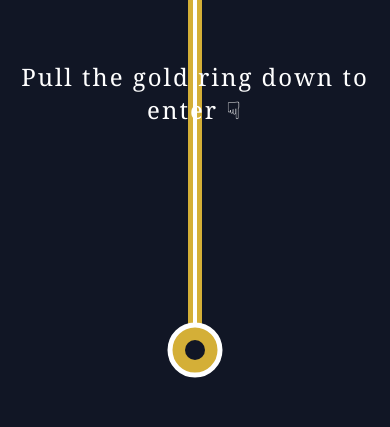
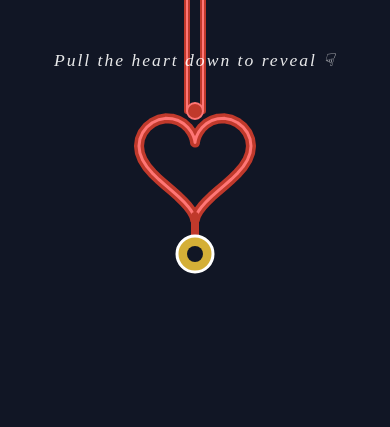
Before and after one commit to markamer04-crypto/Test, a plain HTML site: page index.html in a window 390 px wide. Drawn offline with Linux system fonts and the light colour scheme.

Commit message:
Update index.html

```diff
--- a/index.html
+++ b/index.html
@@ -10,6 +10,9 @@
             --primary-gold: #d4af37;
             --soft-white: #fcfaf7;
             --text-dark: #2c2c2c;
+            --bg-dark: #111625;
+            --ruby-red: #c0392b;
+            --accent-red: #e74c3c;
         }
 
         * {
@@ -39,13 +42,15 @@
             left: 0 !important;
             width: 100vw !important;
             height: 100vh !important;
-            background: #111625 !important;
+            background: var(--bg-dark) !important;
             z-index: 999999 !important;
             display: flex !important;
             flex-direction: column !important;
             align-items: center !important;
             justify-content: flex-start !important;
-            transition: transform 0.8s ease-in-out, opacity 0.8s ease-in-out;
+            transition: transform 0.8s cubic-bezier(0.16, 1, 0.3, 1), opacity 0.8s ease-in-out;
+            user-select: none;
+            -webkit-user-select: none;
         }
 
         #rope-overlay.revealed {
@@ -55,13 +60,16 @@
         }
 
         .rope-instruction {
-            margin-top: 60px;
+            margin-top: 50px;
             color: #ffffff;
-            font-size: 1.5rem;
+            font-size: clamp(1.1rem, 2.5vw, 1.6rem);
             letter-spacing: 2px;
             text-align: center;
             pointer-events: none;
             z-index: 1000000;
+            font-family: 'Times New Roman', serif;
+            font-style: italic;
+            opacity: 0.9;
         }
 
         #pull-canvas {
@@ -76,6 +84,35 @@
 
         #pull-canvas:active {
             cursor: grabbing;
+        }
+
+        /* --- AUDIO CONTROLLER BUTTON --- */
+        #music-toggle {
+            position: fixed;
+            top: 20px;
+            right: 20px;
+            z-index: 99999;
+            background: rgba(255, 255, 255, 0.85);
+            border: 2px solid var(--primary-gold);
+            border-radius: 50%;
+            width: 48px;
+            height: 48px;
+            display: flex;
+            align-items: center;
+            justify-content: center;
+            cursor: pointer;
+            box-shadow: 0 4px 15px rgba(0,0,0,0.15);
+            transition: all 0.3s ease;
+            backdrop-filter: blur(5px);
+        }
+
+        #music-toggle:hover {
+            transform: scale(1.1);
+            background: #ffffff;
+        }
+
+        #music-toggle span {
+            font-size: 1.3rem;
         }
 
         /* --- WEBSITE CONTENT STYLES --- */
@@ -98,6 +135,7 @@
             margin-bottom: 0.5rem;
             font-style: italic;
             letter-spacing: 3px;
+            color: var(--primary-gold);
         }
 
         .hero .subtitle {
@@ -263,20 +301,29 @@
             margin: 0 auto;
         }
 
-        .mini-moment-box img {
+        .mini-moment-box {
+            background: white;
+            border-radius: 12px;
+            overflow: hidden;
+            box-shadow: 0 5px 15px rgba(0,0,0,0.05);
+        }
+
+        .placeholder-card {
             width: 100%;
             aspect-ratio: 3 / 4;
-            object-fit: cover;
-            border-radius: 12px 12px 0 0;
+            background: linear-gradient(135deg, #d4af37 0%, #16213e 100%);
+            display: flex;
+            align-items: center;
+            justify-content: center;
+            color: white;
+            font-size: 3rem;
         }
 
         .mini-moment-label {
             padding: 15px;
             font-size: clamp(0.9rem, 2vw, 1.1rem);
             color: var(--text-dark);
-            background: white;
-            border-radius: 0 0 12px 12px;
-            box-shadow: 0 5px 15px rgba(0,0,0,0.05);
+            text-align: center;
         }
 
         #gallery {
@@ -291,12 +338,18 @@
             margin-top: 30px;
         }
 
-        .gallery-grid img {
+        .gallery-card {
             width: 100%;
             height: 280px;
-            object-fit: cover;
+            background: linear-gradient(135deg, #2c2c2c, #1a1a2e);
             border-radius: 12px;
             box-shadow: 0 5px 15px rgba(0,0,0,0.08);
+            display: flex;
+            align-items: center;
+            justify-content: center;
+            color: #d4af37;
+            font-size: 2rem;
+            border: 1px solid rgba(212, 175, 55, 0.2);
         }
 
         .rsvp-form {
@@ -349,21 +402,29 @@
 
     <!-- 1. FULLSCREEN PULL ROPE OVERLAY -->
     <div id="rope-overlay">
-        <div class="rope-instruction">Pull the gold ring down to enter ☟</div>
+        <div class="rope-instruction">Pull the heart down to reveal ☟</div>
         <canvas id="pull-canvas"></canvas>
     </div>
 
-    <!-- 2. FLOATING PETALS CONTAINER -->
+    <!-- 2. MUSIC CONTROL & AUDIO ELEMENT -->
+    <button id="music-toggle" title="Toggle Music" aria-label="Toggle Music">
+        <span id="music-icon">🎵</span>
+    </button>
+    <audio id="wedding-audio" loop preload="auto">
+        <source src="https://cdn.pixabay.com/download/audio/2022/05/27/audio_1808fbf07a.mp3?filename=romantic-wedding-piano-112188.mp3" type="audio/mpeg">
+    </audio>
+
+    <!-- 3. FLOATING PETALS CONTAINER -->
     <div id="petal-container"></div>
 
-    <!-- 3. HERO SECTION -->
+    <!-- 4. HERO SECTION -->
     <header class="hero">
         <h1>Our Story</h1>
         <div class="subtitle">Join us in celebrating our journey</div>
         <p>Save the Date</p>
     </header>
 
-    <!-- 4. COUNTDOWN SECTION -->
+    <!-- 5. COUNTDOWN SECTION -->
     <section id="countdown-section">
         <h2>Days until the Wedding</h2>
         <div id="countdown">
@@ -374,7 +435,7 @@
         </div>
     </section>
 
-    <!-- 5. LOCATION DETAILS SECTION -->
+    <!-- 6. LOCATION DETAILS SECTION -->
     <section id="location-details">
         <div class="details-container">
             <a href="https://maps.app.goo.gl/VaBfb3qn3Z6wrkBS7" target="_blank" class="location-card-link">
@@ -401,41 +462,30 @@
         </div>
     </section>
 
-    <!-- 6. MINI MOMENT SECTION -->
+    <!-- 7. MINI MOMENT SECTION -->
     <section id="special-note">
         <div class="mini-moment-container">
             <div class="mini-moment-box">
-                <img src="wedding (18).jpeg" alt="Food and Fun">
+                <div class="placeholder-card">🥂</div>
                 <div class="mini-moment-label">Food? No worries we got you covered 😉</div>
             </div>
         </div>
     </section>
 
-    <!-- 7. GALLERY SECTION -->
+    <!-- 8. GALLERY SECTION -->
     <section id="gallery">
         <h2>Captured Moments</h2>
         <div class="gallery-grid">
-            <img src="wedding (1).jpeg" alt="Moment 1">
-            <img src="wedding (2).jpeg" alt="Moment 2">
-            <img src="wedding (3).jpeg" alt="Moment 3">
-            <img src="wedding (4).jpeg" alt="Moment 4">
-            <img src="wedding (5).jpeg" alt="Moment 5">
-            <img src="wedding (6).jpeg" alt="Moment 6">
-            <img src="wedding (7).jpeg" alt="Moment 7">
-            <img src="wedding (8).jpeg" alt="Moment 8">
-            <img src="wedding (9).jpeg" alt="Moment 9">
-            <img src="wedding (10).jpeg" alt="Moment 10">
-            <img src="wedding (11).jpeg" alt="Moment 11">
-            <img src="wedding (12).jpeg" alt="Moment 12">
-            <img src="wedding (13).jpeg" alt="Moment 13">
-            <img src="wedding (14).jpeg" alt="Moment 14">
-            <img src="wedding (15).jpeg" alt="Moment 15">
-            <img src="wedding (16).jpeg" alt="Moment 16">
-            <img src="wedding (17).jpeg" alt="Moment 17">
+            <div class="gallery-card">💖</div>
+            <div class="gallery-card">💍</div>
+            <div class="gallery-card">✨</div>
+            <div class="gallery-card">🕊️</div>
+            <div class="gallery-card">🌸</div>
+            <div class="gallery-card">🥂</div>
         </div>
     </section>
 
-    <!-- 8. RSVP SECTION -->
+    <!-- 9. RSVP SECTION -->
     <section id="rsvp">
         <h2>Will You Join Us?</h2>
         <form class="rsvp-form" id="rsvpForm">
@@ -449,52 +499,67 @@
         </form>
     </section>
 
-    <!-- 9. FOOTER -->
+    <!-- 10. FOOTER -->
     <footer>
         <p>Created with Love &copy; 2026</p>
     </footer>
 
-    <!-- JAVASCRIPT -->
     <script>
         window.addEventListener('load', () => {
-            // 1. PULL ROPE PHYSICS ENGINE
             const canvas = document.getElementById('pull-canvas');
             const overlay = document.getElementById('rope-overlay');
+            const audio = document.getElementById('wedding-audio');
+            const musicToggle = document.getElementById('music-toggle');
+            const musicIcon = document.getElementById('music-icon');
 
+            let isAudioPlaying = false;
+
+            // Function to safely play audio on user interaction
+            function playMusic() {
+                if (audio && !isAudioPlaying) {
+                    audio.play().then(() => {
+                        isAudioPlaying = true;
+                        if (musicIcon) musicIcon.innerText = '🎵';
+                    }).catch(err => {
+                        console.log('Audio playback prevented or waiting for interaction:', err);
+                    });
+                }
+            }
+
+            // Music Mute/Unmute Toggle Button
+            if (musicToggle) {
+                musicToggle.addEventListener('click', () => {
+                    if (isAudioPlaying) {
+                        audio.pause();
+                        isAudioPlaying = false;
+                        musicIcon.innerText = '🔇';
+                    } else {
+                        audio.play();
+                        isAudioPlaying = true;
+                        musicIcon.innerText = '🎵';
+                    }
+                });
+            }
+
+            // --- RED SMALL HEART ROPE PHYSICS ENGINE ---
             if (canvas && overlay) {
                 const ctx = canvas.getContext('2d');
                 let width = 0, height = 0;
                 let isDragging = false;
+                let startDragY = 0;
 
-                let points = [];
-                const numPoints = 20;
-                let baseRopeLength = 300;
-                let currentPullY = 0;
-                const pullThreshold = 160;
+                let offsetY = 0;
+                let targetOffsetY = 0;
+                let velocityY = 0;
+
+                const pullThreshold = 180; // Distance to pull down to unlock
 
                 function resize() {
                     width = canvas.width = window.innerWidth || document.documentElement.clientWidth || 800;
                     height = canvas.height = window.innerHeight || document.documentElement.clientHeight || 600;
-                    baseRopeLength = Math.min(height * 0.45, 350);
-                    initRope();
                 }
 
-                function initRope() {
-                    points = [];
-                    const startX = width / 2;
-                    const segmentLen = baseRopeLength / numPoints;
-
-                    for (let i = 0; i <= numPoints; i++) {
-                        points.push({
-                            x: startX,
-                            y: i * segmentLen,
-                            vx: 0,
-                            vy: 0
-                        });
-                    }
-                }
-
-                function getPointer(e) {
+                function getPointerPos(e) {
                     const rect = canvas.getBoundingClientRect();
                     const clientX = e.touches ? e.touches[0].clientX : e.clientX;
                     const clientY = e.touches ? e.touches[0].clientY : e.clientY;
@@ -502,96 +567,145 @@
                 }
 
                 function onStart(e) {
-                    const pos = getPointer(e);
-                    const handle = points[points.length - 1];
-                    const dist = Math.hypot(pos.x - handle.x, pos.y - handle.y);
-                    if (dist < 100) {
+                    const pos = getPointerPos(e);
+                    const centerX = width / 2;
+                    if (Math.abs(pos.x - centerX) < 120 && pos.y > 0 && pos.y < height * 0.75) {
                         isDragging = true;
+                        startDragY = pos.y - offsetY;
                     }
                 }
 
                 function onMove(e) {
                     if (!isDragging) return;
-                    const pos = getPointer(e);
-                    const handle = points[points.length - 1];
+                    const pos = getPointerPos(e);
+                    targetOffsetY = Math.max(0, pos.y - startDragY);
 
-                    handle.x = pos.x;
-                    handle.y = Math.max(pos.y, baseRopeLength);
-
-                    currentPullY = handle.y - baseRopeLength;
-
-                    if (currentPullY > pullThreshold) {
+                    if (targetOffsetY > pullThreshold) {
                         revealWebsite();
                     }
                 }
 
                 function onEnd() {
                     isDragging = false;
-                    currentPullY = 0;
+                    targetOffsetY = 0;
                 }
 
-                function updateRope() {
-                    const stiffness = 0.15;
-                    const damping = 0.75;
-                    const startX = width / 2;
-
-                    points[0].x = startX;
-                    points[0].y = 0;
-
-                    for (let i = 1; i < points.length; i++) {
-                        const p = points[i];
-                        if (i === points.length - 1 && isDragging) continue;
-
-                        const targetX = startX;
-                        const targetY = (i / numPoints) * baseRopeLength;
-
-                        p.vx = (p.vx + (targetX - p.x) * stiffness) * damping;
-                        p.vy = (p.vy + (targetY - p.y) * stiffness) * damping;
-
-                        p.x += p.vx;
-                        p.y += p.vy;
+                // Generates smooth parametric points for a clean rope heart
+                function getHeartPoints(cx, cy, scale) {
+                    const points = [];
+                    const totalPoints = 60;
+                    for (let i = 0; i <= totalPoints; i++) {
+                        const t = (i / totalPoints) * Math.PI * 2;
+                        const x = 16 * Math.pow(Math.sin(t), 3);
+                        const y = -(13 * Math.cos(t) - 5 * Math.cos(2 * t) - 2 * Math.cos(3 * t) - Math.cos(4 * t));
+                        points.push({
+                            x: cx + x * scale,
+                            y: cy + y * scale
+                        });
                     }
+                    return points;
                 }
 
-                function drawRope() {
-                    ctx.clearRect(0, 0, width, height);
-
-                    // Outer Rope Strand
+                function drawRopePath(points) {
+                    if (points.length === 0) return;
                     ctx.beginPath();
                     ctx.moveTo(points[0].x, points[0].y);
                     for (let i = 1; i < points.length; i++) {
                         ctx.lineTo(points[i].x, points[i].y);
                     }
-                    ctx.lineWidth = 14;
-                    ctx.strokeStyle = '#d4af37';
+                    ctx.closePath();
+
+                    // Outer Crimson Red Rope
+                    ctx.lineWidth = 10;
+                    ctx.strokeStyle = '#c0392b';
                     ctx.lineCap = 'round';
                     ctx.lineJoin = 'round';
                     ctx.stroke();
 
-                    // Inner Highlight Thread
-                    ctx.lineWidth = 4;
-                    ctx.strokeStyle = '#ffffff';
+                    // Inner Bright Red Highlight Strand
+                    ctx.lineWidth = 3;
+                    ctx.strokeStyle = '#ff7675';
+                    ctx.stroke();
+                }
+
+                function drawSolidRopeSystem() {
+                    ctx.clearRect(0, 0, width, height);
+
+                    const cx = width / 2;
+                    const topY = 0;
+                    // Smaller scale for compact red heart
+                    const scale = Math.min(width, height) < 600 ? 3.5 : 4.5;
+                    const heartCenterY = 160 + offsetY;
+
+                    // 1. Top Hanging Ropes
+                    ctx.beginPath();
+                    ctx.moveTo(cx - 8, topY);
+                    ctx.lineTo(cx - 8, heartCenterY - 14 * scale);
+                    ctx.moveTo(cx + 8, topY);
+                    ctx.lineTo(cx + 8, heartCenterY - 14 * scale);
+                    ctx.lineWidth = 6;
+                    ctx.strokeStyle = '#c0392b';
                     ctx.stroke();
 
-                    // Bottom Gold Ring
-                    const handle = points[points.length - 1];
                     ctx.beginPath();
-                    ctx.arc(handle.x, handle.y, 25, 0, Math.PI * 2);
+                    ctx.moveTo(cx - 8, topY);
+                    ctx.lineTo(cx - 8, heartCenterY - 14 * scale);
+                    ctx.moveTo(cx + 8, topY);
+                    ctx.lineTo(cx + 8, heartCenterY - 14 * scale);
+                    ctx.lineWidth = 2;
+                    ctx.strokeStyle = '#ff7675';
+                    ctx.stroke();
+
+                    // 2. Heart Shape Rope
+                    const heartPoints = getHeartPoints(cx, heartCenterY, scale);
+                    drawRopePath(heartPoints);
+
+                    // 3. Top Knot Details
+                    ctx.beginPath();
+                    ctx.arc(cx, heartCenterY - 14 * scale, 8, 0, Math.PI * 2);
+                    ctx.fillStyle = '#c0392b';
+                    ctx.fill();
+                    ctx.lineWidth = 2;
+                    ctx.strokeStyle = '#ff7675';
+                    ctx.stroke();
+
+                    // 4. Bottom Knot & Pull Ring
+                    const bottomHeartY = heartCenterY + 16 * scale;
+
+                    // Rope tail
+                    ctx.beginPath();
+                    ctx.moveTo(cx, bottomHeartY);
+                    ctx.lineTo(cx, bottomHeartY + 20);
+                    ctx.lineWidth = 8;
+                    ctx.strokeStyle = '#c0392b';
+                    ctx.stroke();
+
+                    // Gold Ring
+                    const ringY = bottomHeartY + 38;
+                    ctx.beginPath();
+                    ctx.arc(cx, ringY, 18, 0, Math.PI * 2);
                     ctx.fillStyle = '#d4af37';
                     ctx.fill();
-                    ctx.lineWidth = 5;
+                    ctx.lineWidth = 3;
                     ctx.strokeStyle = '#ffffff';
                     ctx.stroke();
 
                     ctx.beginPath();
-                    ctx.arc(handle.x, handle.y, 10, 0, Math.PI * 2);
+                    ctx.arc(cx, ringY, 8, 0, Math.PI * 2);
                     ctx.fillStyle = '#111625';
                     ctx.fill();
                 }
 
                 function animate() {
-                    updateRope();
-                    drawRope();
+                    if (!isDragging) {
+                        const springForce = (targetOffsetY - offsetY) * 0.15;
+                        velocityY = (velocityY + springForce) * 0.75;
+                        offsetY += velocityY;
+                    } else {
+                        offsetY = targetOffsetY;
+                    }
+
+                    drawSolidRopeSystem();
                     requestAnimationFrame(animate);
                 }
 
@@ -599,6 +713,7 @@
                     isDragging = false;
                     overlay.classList.add('revealed');
                     document.body.classList.remove('rope-locked');
+                    playMusic(); // Trigger romantic music playback when rope is pulled down!
                 }
 
                 window.addEventListener('resize', resize);
@@ -606,15 +721,15 @@
                 window.addEventListener('mousemove', onMove);
                 window.addEventListener('mouseup', onEnd);
 
-                canvas.addEventListener('touchstart', onStart);
-                window.addEventListener('touchmove', onMove);
+                canvas.addEventListener('touchstart', onStart, { passive: true });
+                window.addEventListener('touchmove', onMove, { passive: true });
                 window.addEventListener('touchend', onEnd);
 
                 resize();
                 animate();
             }
 
-            // 2. COUNTDOWN LOGIC
+            // --- COUNTDOWN LOGIC ---
             const weddingDate = new Date("April 16, 2026 15:00:00").getTime();
             setInterval(function() {
                 const now = new Date().getTime();
@@ -633,7 +748,7 @@
                 }
             }, 1000);
 
-            // 3. FLOATING PETALS LOGIC
+            // --- FLOATING PETALS LOGIC ---
             function createPetal() {
                 const container = document.getElementById('petal-container');
                 if (!container) return;
@@ -648,7 +763,7 @@
             }
             setInterval(createPetal, 400);
 
-            // 4. RSVP FORM HANDLER
+            // --- RSVP FORM LOGIC ---
             const rsvpForm = document.getElementById('rsvpForm');
             if (rsvpForm) {
                 rsvpForm.addEventListener('submit', function(e) {
```
